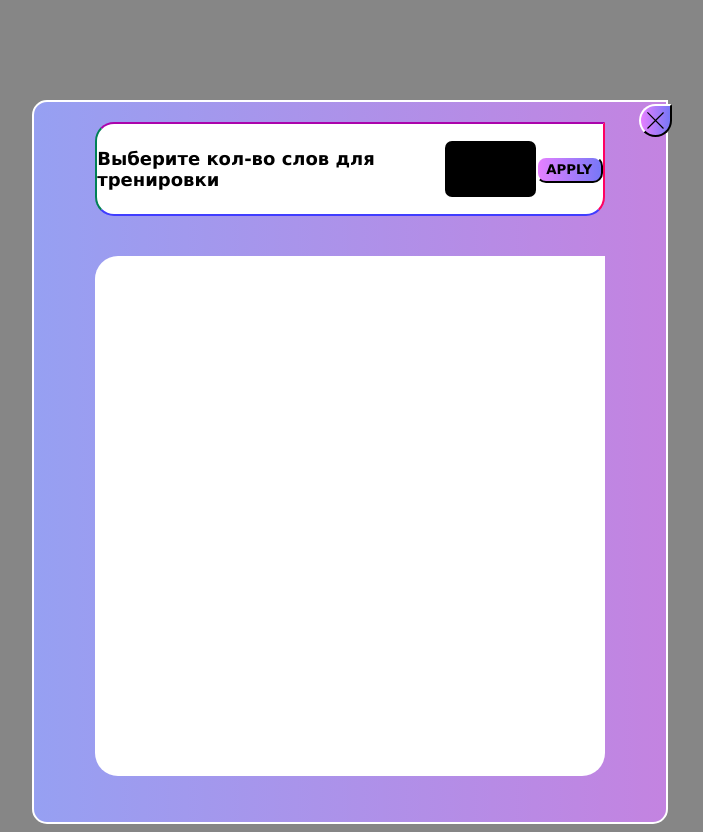
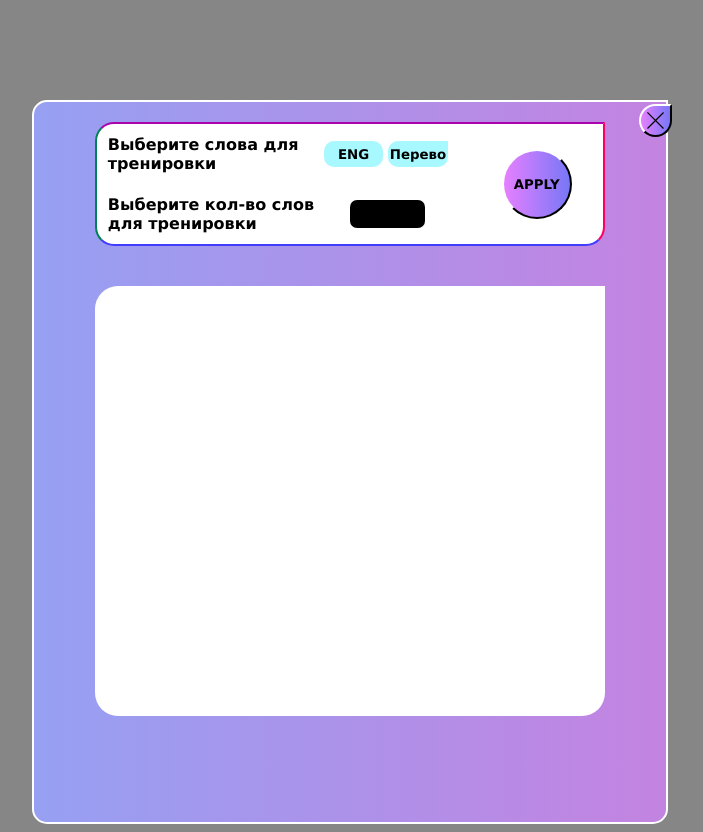
Before and after one commit to Finz-i/New-language-training, a plain HTML site: page src/index.html in a window 1280 px wide. Both pictures are taken after a click on the button "START TRAINING". Shown: the whole page, without its empty margins (290-993 px from the left). Drawn offline with Linux system fonts and the light colour scheme.

Commit message:
Aply button functions was added

```diff
--- a/src/js/modules/Training.js
+++ b/src/js/modules/Training.js
@@ -15,42 +15,141 @@ let training = function() {
     let quantity = 0;
 
     let mainButtonSound = new Audio;
-    mainButtonSound.src = './sounds/main-button.wav';
+    mainButtonSound.src = '../.././sounds/main-button.wav';
 
-    let defQantityWrap = document.createElement('div');
-    defQantityWrap.classList.add('defQuantityWrap');
-    wrapper.appendChild(defQantityWrap);
+    let claim = new Audio;
+    claim.src = '../.././sounds/claimMain.wav';
+
+    let removeSound = new Audio;
+    removeSound.src = '../.././sounds/del.wav';
+
+    let defWrap = document.createElement('div');
+    defWrap.classList.add('defWrap');
+    wrapper.appendChild(defWrap);
+
+    //Define type of training
+    let defWordWrap = document.createElement('div');
+    defWrap.appendChild(defWordWrap);
+    defWordWrap.classList.add('defWordWrap');
+
+    let defWordText = document.createElement('div');
+    defWordWrap.appendChild(defWordText);
+    defWordText.classList.add('defWordText');
+    defWordText.innerText = 'Выберите слова для тренировки';
+
+
+    let defWordInputs = document.createElement('div');
+    defWordWrap.appendChild(defWordInputs);
+    defWordInputs.classList.add('defWordInputs');
+
+    let defWordEng = document.createElement('input');
+    defWordInputs.appendChild(defWordEng);
+    defWordEng.classList.add('defWordEng');
+    defWordEng.readOnly = 1;
+    defWordEng.dataset.id = 0;
+    defWordEng.value = 'ENG';
+    defWordEng.style.color = 'black';
+    /* defWordEng.type = 'radio'; */
+
+    let defWordTranslate = document.createElement('input');
+    defWordInputs.appendChild(defWordTranslate);
+    defWordTranslate.classList.add('defWordTranslate');
+    defWordTranslate.readOnly = 1;
+    defWordTranslate.dataset.id = 1;
+    defWordTranslate.value = 'Перевод';
+    defWordTranslate.style.color = 'black';
+    /* defWordTranslate.type = 'radio'; */
+
+    let arr = [];
+    arr.push(defWordEng, defWordTranslate);
+
+    for(let key of arr){
+        key.addEventListener('click', () => {
+            if (key.style.color == 'black') {
+                key.style.color = 'white';
+                key.style.backgroundColor = 'black';
+                claim.play();
+            } else if (key.style.color == 'white') {
+                key.style.color = 'black';
+                key.style.backgroundColor = 'rgb(167, 249, 255)';
+                removeSound.play();
+            }
+        })
+    }
+
+
+    //Define quantity of words
+    let defQuantityWrap = document.createElement('div');
+    defWrap.appendChild(defQuantityWrap);
+    defQuantityWrap.classList.add('defQuantityWrap');
 
     let defQantityText = document.createElement('div');
     defQantityText.classList.add('defQuantityText');
-    defQantityWrap.appendChild(defQantityText);
-    defQantityText.innerText = 'Выберите кол-во слов для тренировки';
+    defQuantityWrap.appendChild(defQantityText);
+    defQantityText.innerHTML = 'Выберите кол-во слов для тренировки';
 
     let defQuantityInput = document.createElement('input');
     defQuantityInput.classList.add('defQuantityInput');
-    defQantityWrap.appendChild(defQuantityInput);
+    defQuantityWrap.appendChild(defQuantityInput);
     defQuantityInput.maxLength = '10';
 
-    /* let regexp = /[^\s]/;
-    defQuantityInput.addEventListener('imput', () => {
-       defQuantityInput.value = defQuantityInput.value.replace(regexp, '');
-    }) */
 
-    let defQantityApply = document.createElement('button');
-    defQantityApply.classList.add('defQantityApply');
-    defQantityWrap.appendChild(defQantityApply);
-    defQantityApply.innerHTML = 'APPLY';
+
+
+    let defApply = document.createElement('button');
+    defApply.classList.add('defApply');
+    defWrap.appendChild(defApply);
+    defApply.innerHTML = 'APPLY';
 
 
     const trainingFieldWrap = document.createElement('div');
     trainingFieldWrap.classList.add('trainingFieldWrap');
     wrapper.appendChild(trainingFieldWrap);
 
-    defQantityApply.addEventListener('click', () =>{
+
+
+    defApply.addEventListener('click', () =>{
         if(+defQuantityInput.value != 0 && +defQuantityInput.value <= LSArr.length){
-            mainButtonSound.play()
+
+            if (defWordEng.style.color == 'white' && defWordTranslate.style.color == 'white'){
+                mainButtonSound.play();
+                console.log(3);
+
+                //Return inputs to start condition
+                defWordEng.style.color = 'black';
+                defWordEng.style.backgroundColor = 'rgb(167, 249, 255)';
+                defWordTranslate.style.color = 'black';
+                defWordTranslate.style.backgroundColor = 'rgb(167, 249, 255)';
+                defQuantityInput.value = '';
+
+            } else if (defWordEng.style.color == 'white'){
+                mainButtonSound.play();
+                console.log(1);
+
+                //Return inputs to start condition
+                defWordEng.style.color = 'black';
+                defWordEng.style.backgroundColor = 'rgb(167, 249, 255)';
+                defWordTranslate.style.color = 'black';
+                defWordTranslate.style.backgroundColor = 'rgb(167, 249, 255)';
+                defQuantityInput.value = '';
+
+            } else if(defWordTranslate.style.color == 'white'){
+                mainButtonSound.play();
+                console.log(2);
+
+                //Return inputs to start condition
+                defWordEng.style.color = 'black';
+                defWordEng.style.backgroundColor = 'rgb(167, 249, 255)';
+                defWordTranslate.style.color = 'black';
+                defWordTranslate.style.backgroundColor = 'rgb(167, 249, 255)';
+                defQuantityInput.value = '';
+            }
+
         } else if (+defQuantityInput.value > LSArr.length) tooMuch.play();
     })
+
+
+
 }
 
 export default training;
--- a/src/js/modules/Words.js
+++ b/src/js/modules/Words.js
@@ -96,7 +96,6 @@ let addWordsFunc = function () {
                 key.id = arr.indexOf(key);
                 key.id += 1;
             }
-            console.log(arr);
 
             vocabulary.innerHTML = '';
             arr.forEach((element) => {
@@ -124,7 +123,6 @@ let addWordsFunc = function () {
         vocElement.classList.add('vocElement');
         vocabulary.appendChild(vocElement);
         vocElement.dataset.id = id;
-        console.log(vocElement.dataset.id);
 
         //Words content
         let wordEng = document.createElement('div');
@@ -176,7 +174,6 @@ let addWordsFunc = function () {
             })
 
             localStorage.setItem('key', JSON.stringify(arr));
-            console.log(arr);
             amountOfWords.innerText = arr.length + '';
         })
     }
--- a/src/js/modules/backToPreviuousPage.js
+++ b/src/js/modules/backToPreviuousPage.js
@@ -22,7 +22,6 @@ let back = function () {
     backToPrevious.addEventListener('click', () => {
         delSound.play();
         wrapper.innerHTML = '';
-        console.log(1)
         backToPrevious.remove();
         createStartContent();
     })
--- a/src/style.css
+++ b/src/style.css
@@ -11,7 +11,7 @@ body {
 .addWord:active,
 .del:active,
 .backToPrevious:active,
-.defQantityApply:active {
+.defApply:active {
     border-color: black white white black;
 }
 
@@ -20,7 +20,7 @@ body {
 .addWord,
 .backToPrevious,
 .goTrainingNow,
-.defQantityApply {
+.defApply {
     border: 2px solid;
     border-color: white black black white;
     width: 40%;
@@ -63,7 +63,7 @@ body {
 }
 
 .wordsWrapper,
-.defQuantityWrap {
+.defWrap {
     margin: 0 auto;
     border-radius: 19px 0 19px 19px;
     width: 80%;
@@ -97,6 +97,7 @@ body {
     margin-top: 40px;
     overflow: hidden;
     background-color: white;
+    height: 410px;
 }
 
 .addWordInput,
@@ -236,22 +237,88 @@ body {
     width: 17px;
 }
 
-.defQuantityText{
+.defWrap{
+    position: relative;
+    height: 120px;
+    display: flex;
+    flex-direction: column;
+    justify-content: space-around;
+    align-items: center;
+}
+
+.defQuantityWrap,
+.defWordWrap{
+    width: 70%;
+    height: 30%;
+    margin-right: 30%   ;
     display: flex;
     align-items: center;
-    min-width: 20%;
-    height: 50%;
-    font-weight: 900;
-    font-size: large;
+    position: relative;
+}
+
+.defQuantityWrap{
+    outline: 0 0 1px 0;
+    outline-color: black;
+}
+
+.defQuantityText,
+.defWordText{
+    display: flex;
+    align-items: center;
+    width: 60%;
+    height: 30%;
+    font-weight: 700;
+    font-size:medium;
+    position: absolute;
+    left: 3%;
 }
 
 .defQuantityInput{
     outline: none;
     color: white;
     width: 20%;
+    height: 70%;
+    position: absolute;
+    left: 71.5%;
 }
 
-.defQantityApply{
+.defWordInputs{
+    position: absolute;
+    left: 64%;
+    width: 35%;
+    display: flex;
+    justify-content: space-between;
+
+    height: 70%;
+}
+
+.defWordEng,
+.defWordTranslate{
+    width: 45%;
+    color: black;
+    outline: none;
+    border: none;
+    background-color: rgb(167, 249, 255);
+    font-size: smaller;
+    font-weight: 600;
+    text-align: center;
+    border-radius: 10px 10px 10px 10px;
+    cursor: pointer;
+}
+
+.defWordTranslate{
+    border-radius: 10px 0 10px 10px;
+}
+
+.defApply {
+    position: absolute;
     display: block;
-    width: 15%;
+    width: 70px;
+    height: 70px;
+    border-radius: 100%;
+    left: 80%;
 }
+
+.defApply:active{
+    margin-top: 7px;
+}
```
Also changed, not shown: 5 other files.
